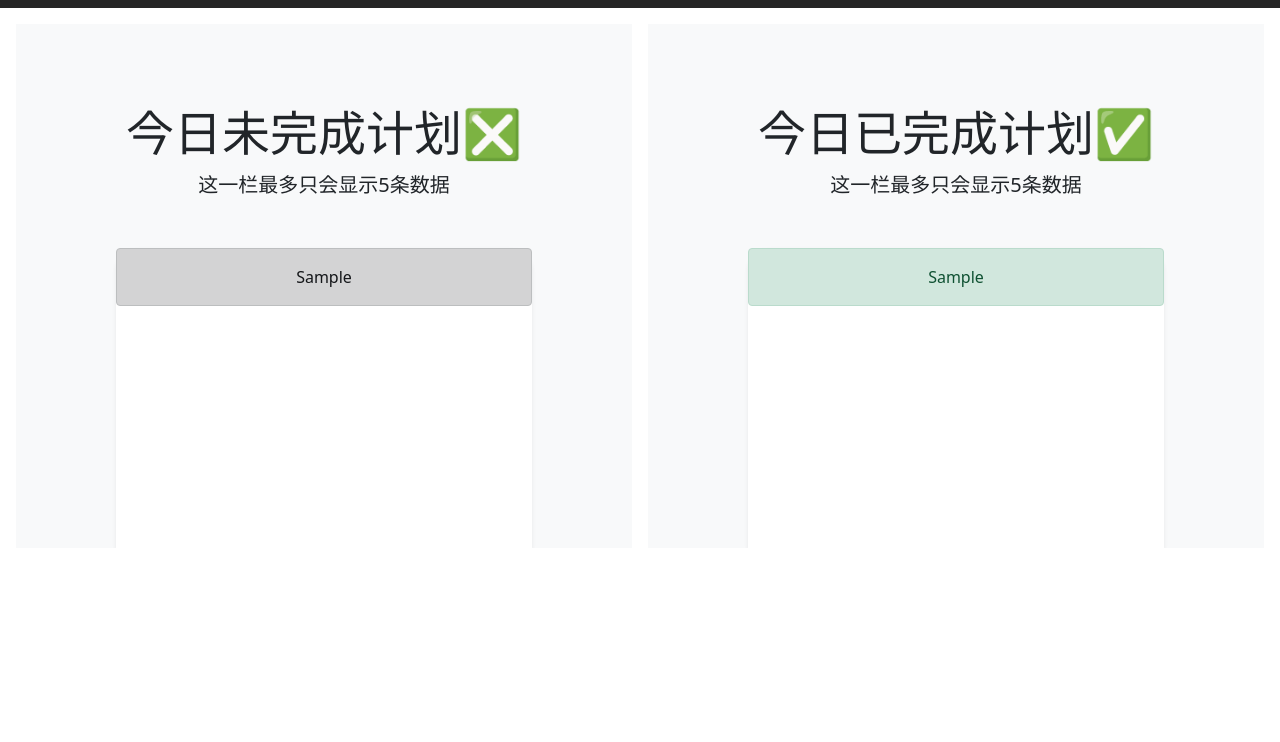
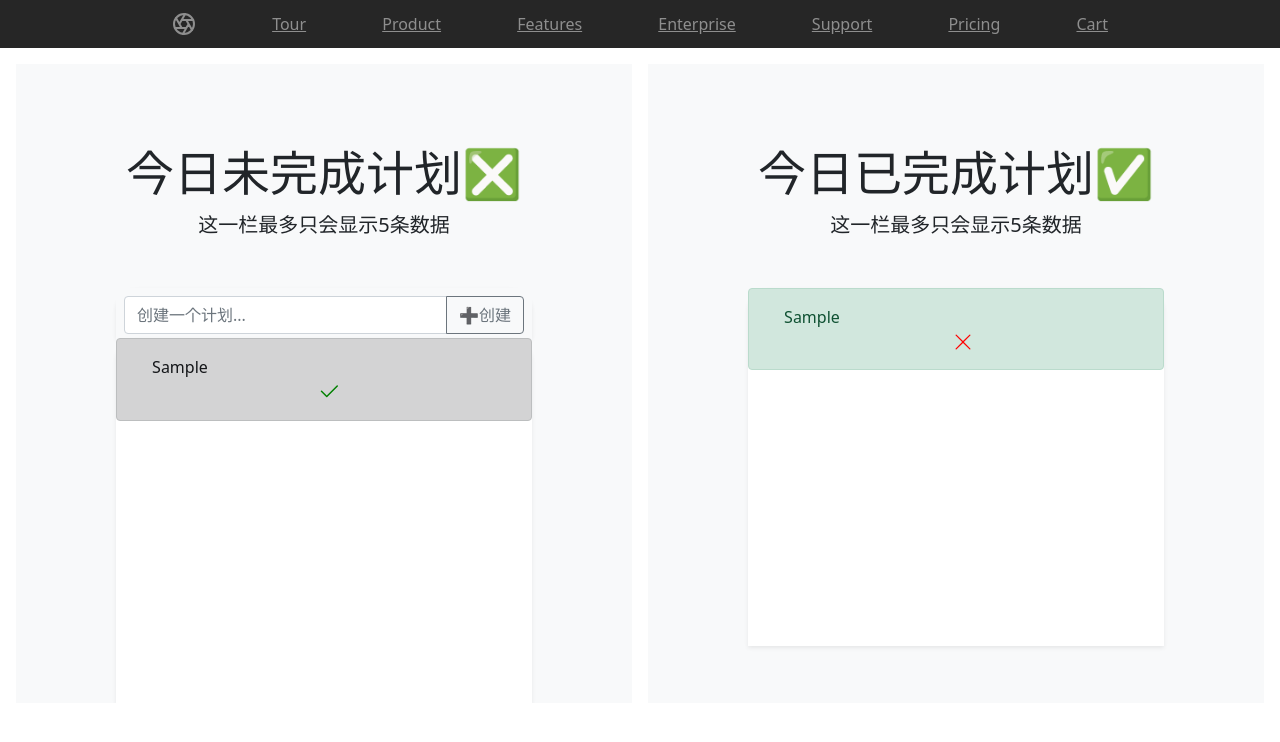
Before and after one commit to hanyun-li/RewardsProgram, a Spring app: template src/main/resources/templates/product/product.html in a window 1280 px wide. Shown: the top 742 px of the page. Run offline with Thymeleaf, Linux system fonts and the light colour scheme; the template is opened without the code that fills it: most values are stand-ins (such as "Sample title", 1, 10 or a date in 2020); data that the repository does not hold is empty.

Commit message:
完成计划相关功能

```diff
--- a/src/main/java/cloud/lihan/rewardsprogram/dao/impl/UserDaoImpl.java
+++ b/src/main/java/cloud/lihan/rewardsprogram/dao/impl/UserDaoImpl.java
@@ -67,7 +67,7 @@ public class UserDaoImpl implements UserDao {
     @Override
     public UserDocument getUserByUserDocumentId(String userId) throws IOException {
         Query query = new Query.Builder()
-                .term(t -> t.field("id").value(userId))
+                .ids(i -> i.values(userId))
                 .build();
         return this.findUserDocument(query);
     }
--- a/src/main/resources/templates/product/product.html
+++ b/src/main/resources/templates/product/product.html
@@ -27,19 +27,25 @@
                 font-size: 3.5rem;
             }
         }
+
+        .finished {
+            /*background-image: url('http://www.manongjc.com/Public/images/logo.gif');*/
+            text-decoration: none;
+        }
+
     </style>
 
 
     <!-- Custom styles for this template -->
     <link th:href="@{/product/product.css}" rel="stylesheet">
-    <link th:href="@{/dropdowns/dropdowns.css}" rel="stylesheet">
 </head>
 <body>
 
 <svg xmlns="http://www.w3.org/2000/svg" style="display: none;">
     <symbol id="bootstrap" viewBox="0 0 118 94">
         <title>Bootstrap</title>
-      <path fill-rule="evenodd" clip-rule="evenodd" d="M24.509 0c-6.733 0-11.715 5.893-11.492 12.284.214 6.14-.064 14.092-2.066 20.577C8.943 39.365 5.547 43.485 0 44.014v5.972c5.547.529 8.943 4.649 10.951 11.153 2.002 6.485 2.28 14.437 2.066 20.577C12.794 88.106 17.776 94 24.51 94H93.5c6.733 0 11.714-5.893 11.491-12.284-.214-6.14.064-14.092 2.066-20.577 2.009-6.504 5.396-10.624 10.943-11.153v-5.972c-5.547-.529-8.934-4.649-10.943-11.153-2.002-6.484-2.28-14.437-2.066-20.577C105.214 5.894 100.233 0 93.5 0H24.508zM80 57.863C80 66.663 73.436 72 62.543 72H44a2 2 0 01-2-2V24a2 2 0 012-2h18.437c9.083 0 15.044 4.92 15.044 12.474 0 5.302-4.01 10.049-9.119 10.88v.277C75.317 46.394 80 51.21 80 57.863zM60.521 28.34H49.948v14.934h8.905c6.884 0 10.68-2.772 10.68-7.727 0-4.643-3.264-7.207-9.012-7.207zM49.948 49.2v16.458H60.91c7.167 0 10.964-2.876 10.964-8.281 0-5.406-3.903-8.178-11.425-8.178H49.948z"></path>
+        <path fill-rule="evenodd" clip-rule="evenodd"
+              d="M24.509 0c-6.733 0-11.715 5.893-11.492 12.284.214 6.14-.064 14.092-2.066 20.577C8.943 39.365 5.547 43.485 0 44.014v5.972c5.547.529 8.943 4.649 10.951 11.153 2.002 6.485 2.28 14.437 2.066 20.577C12.794 88.106 17.776 94 24.51 94H93.5c6.733 0 11.714-5.893 11.491-12.284-.214-6.14.064-14.092 2.066-20.577 2.009-6.504 5.396-10.624 10.943-11.153v-5.972c-5.547-.529-8.934-4.649-10.943-11.153-2.002-6.484-2.28-14.437-2.066-20.577C105.214 5.894 100.233 0 93.5 0H24.508zM80 57.863C80 66.663 73.436 72 62.543 72H44a2 2 0 01-2-2V24a2 2 0 012-2h18.437c9.083 0 15.044 4.92 15.044 12.474 0 5.302-4.01 10.049-9.119 10.88v.277C75.317 46.394 80 51.21 80 57.863zM60.521 28.34H49.948v14.934h8.905c6.884 0 10.68-2.772 10.68-7.727 0-4.643-3.264-7.207-9.012-7.207zM49.948 49.2v16.458H60.91c7.167 0 10.964-2.876 10.964-8.281 0-5.406-3.903-8.178-11.425-8.178H49.948z"></path>
     </symbol>
 
     <symbol id="exclamation-triangle-fill" viewBox="0 0 16 16">
@@ -93,7 +99,8 @@
 
     <symbol id="trash" viewBox="0 0 16 16">
         <path d="M5.5 5.5A.5.5 0 0 1 6 6v6a.5.5 0 0 1-1 0V6a.5.5 0 0 1 .5-.5zm2.5 0a.5.5 0 0 1 .5.5v6a.5.5 0 0 1-1 0V6a.5.5 0 0 1 .5-.5zm3 .5a.5.5 0 0 0-1 0v6a.5.5 0 0 0 1 0V6z"/>
-      <path fill-rule="evenodd" d="M14.5 3a1 1 0 0 1-1 1H13v9a2 2 0 0 1-2 2H5a2 2 0 0 1-2-2V4h-.5a1 1 0 0 1-1-1V2a1 1 0 0 1 1-1H6a1 1 0 0 1 1-1h2a1 1 0 0 1 1 1h3.5a1 1 0 0 1 1 1v1zM4.118 4 4 4.059V13a1 1 0 0 0 1 1h6a1 1 0 0 0 1-1V4.059L11.882 4H4.118zM2.5 3V2h11v1h-11z"/>
+        <path fill-rule="evenodd"
+              d="M14.5 3a1 1 0 0 1-1 1H13v9a2 2 0 0 1-2 2H5a2 2 0 0 1-2-2V4h-.5a1 1 0 0 1-1-1V2a1 1 0 0 1 1-1H6a1 1 0 0 1 1-1h2a1 1 0 0 1 1 1h3.5a1 1 0 0 1 1 1v1zM4.118 4 4 4.059V13a1 1 0 0 0 1 1h6a1 1 0 0 0 1-1V4.059L11.882 4H4.118zM2.5 3V2h11v1h-11z"/>
     </symbol>
 
     <symbol id="question-circle" viewBox="0 0 16 16">
@@ -102,74 +109,33 @@
     </symbol>
 
     <symbol id="arrow-left-short" viewBox="0 0 16 16">
-      <path fill-rule="evenodd" d="M12 8a.5.5 0 0 1-.5.5H5.707l2.147 2.146a.5.5 0 0 1-.708.708l-3-3a.5.5 0 0 1 0-.708l3-3a.5.5 0 1 1 .708.708L5.707 7.5H11.5a.5.5 0 0 1 .5.5z"/>
+        <path fill-rule="evenodd"
+              d="M12 8a.5.5 0 0 1-.5.5H5.707l2.147 2.146a.5.5 0 0 1-.708.708l-3-3a.5.5 0 0 1 0-.708l3-3a.5.5 0 1 1 .708.708L5.707 7.5H11.5a.5.5 0 0 1 .5.5z"/>
     </symbol>
 
     <symbol id="arrow-right-short" viewBox="0 0 16 16">
-      <path fill-rule="evenodd" d="M4 8a.5.5 0 0 1 .5-.5h5.793L8.146 5.354a.5.5 0 1 1 .708-.708l3 3a.5.5 0 0 1 0 .708l-3 3a.5.5 0 0 1-.708-.708L10.293 8.5H4.5A.5.5 0 0 1 4 8z"/>
+        <path fill-rule="evenodd"
+              d="M4 8a.5.5 0 0 1 .5-.5h5.793L8.146 5.354a.5.5 0 1 1 .708-.708l3 3a.5.5 0 0 1 0 .708l-3 3a.5.5 0 0 1-.708-.708L10.293 8.5H4.5A.5.5 0 0 1 4 8z"/>
     </symbol>
 </svg>
 
 
 <header class="site-header sticky-top py-1">
-<!--  <nav class="container d-flex flex-column flex-md-row justify-content-between">-->
-<!--    <a class="py-2" href="#" aria-label="Product">-->
-<!--      <svg xmlns="http://www.w3.org/2000/svg" width="24" height="24" fill="none" stroke="currentColor" stroke-linecap="round" stroke-linejoin="round" stroke-width="2" class="d-block mx-auto" role="img" viewBox="0 0 24 24"><title>Product</title><circle cx="12" cy="12" r="10"/><path d="M14.31 8l5.74 9.94M9.69 8h11.48M7.38 12l5.74-9.94M9.69 16L3.95 6.06M14.31 16H2.83m13.79-4l-5.74 9.94"/></svg>-->
-<!--    </a>-->
-<!--    <a class="py-2 d-none d-md-inline-block" href="#">Tour</a>-->
-<!--    <a class="py-2 d-none d-md-inline-block" href="#">Product</a>-->
-<!--    <a class="py-2 d-none d-md-inline-block" href="#">Features</a>-->
-<!--    <a class="py-2 d-none d-md-inline-block" href="#">Enterprise</a>-->
-<!--    <a class="py-2 d-none d-md-inline-block" href="#">Support</a>-->
-<!--    <a class="py-2 d-none d-md-inline-block" href="#">Pricing</a>-->
-<!--    <a class="py-2 d-none d-md-inline-block" href="#">Cart</a>-->
-<!--  </nav>-->
+      <nav class="container d-flex flex-column flex-md-row justify-content-between">
+        <a class="py-2" href="#" aria-label="Product">
+          <svg xmlns="http://www.w3.org/2000/svg" width="24" height="24" fill="none" stroke="currentColor" stroke-linecap="round" stroke-linejoin="round" stroke-width="2" class="d-block mx-auto" role="img" viewBox="0 0 24 24"><title>Product</title><circle cx="12" cy="12" r="10"/><path d="M14.31 8l5.74 9.94M9.69 8h11.48M7.38 12l5.74-9.94M9.69 16L3.95 6.06M14.31 16H2.83m13.79-4l-5.74 9.94"/></svg>
+        </a>
+        <a class="py-2 d-none d-md-inline-block" href="#">Tour</a>
+        <a class="py-2 d-none d-md-inline-block" href="#">Product</a>
+        <a class="py-2 d-none d-md-inline-block" href="#">Features</a>
+        <a class="py-2 d-none d-md-inline-block" href="#">Enterprise</a>
+        <a class="py-2 d-none d-md-inline-block" href="#">Support</a>
+        <a class="py-2 d-none d-md-inline-block" href="#">Pricing</a>
+        <a class="py-2 d-none d-md-inline-block" href="#">Cart</a>
+      </nav>
 </header>
 
 <main>
-<!--  <div class="position-relative overflow-hidden p-3 p-md-5 m-md-3 text-center bg-light">-->
-<!--    <div class="col-md-5 p-lg-5 mx-auto my-5">-->
-<!--      <h1 class="display-4 fw-normal">Punny headline</h1>-->
-<!--      <p class="lead fw-normal">And an even wittier subheading to boot. Jumpstart your marketing efforts with this example based on Apple’s marketing pages.</p>-->
-<!--      <a class="btn btn-outline-secondary" href="#">Coming soon</a>-->
-<!--    </div>-->
-<!--    <div class="product-device shadow-sm d-none d-md-block"></div>-->
-<!--    <div class="product-device product-device-2 shadow-sm d-none d-md-block"></div>-->
-<!--  </div>-->
-
-<!--  <div class="d-md-flex flex-md-equal w-100 my-md-3 ps-md-3">-->
-<!--    <div class="bg-dark me-md-3 pt-3 px-3 pt-md-5 px-md-5 text-center text-white overflow-hidden">-->
-<!--      <div class="my-3 py-3">-->
-<!--        <h2 class="display-5">Another headline</h2>-->
-<!--        <p class="lead">And an even wittier subheading.</p>-->
-<!--      </div>-->
-<!--      <div class="bg-light shadow-sm mx-auto" style="width: 80%; height: 300px; border-radius: 21px 21px 0 0;"></div>-->
-<!--    </div>-->
-<!--    <div class="bg-light me-md-3 pt-3 px-3 pt-md-5 px-md-5 text-center overflow-hidden">-->
-<!--      <div class="my-3 p-3">-->
-<!--        <h2 class="display-5">Another headline</h2>-->
-<!--        <p class="lead">And an even wittier subheading.</p>-->
-<!--      </div>-->
-<!--      <div class="bg-dark shadow-sm mx-auto" style="width: 80%; height: 300px; border-radius: 21px 21px 0 0;"></div>-->
-<!--    </div>-->
-<!--  </div>-->
-
-<!--  <div class="d-md-flex flex-md-equal w-100 my-md-3 ps-md-3">-->
-<!--    <div class="bg-light me-md-3 pt-3 px-3 pt-md-5 px-md-5 text-center overflow-hidden">-->
-<!--      <div class="my-3 p-3">-->
-<!--        <h2 class="display-5">Another headline</h2>-->
-<!--        <p class="lead">And an even wittier subheading.</p>-->
-<!--      </div>-->
-<!--      <div class="bg-dark shadow-sm mx-auto" style="width: 80%; height: 300px; border-radius: 21px 21px 0 0;"></div>-->
-<!--    </div>-->
-<!--    <div class="bg-primary me-md-3 pt-3 px-3 pt-md-5 px-md-5 text-center text-white overflow-hidden">-->
-<!--      <div class="my-3 py-3">-->
-<!--        <h2 class="display-5">Another headline</h2>-->
-<!--        <p class="lead">And an even wittier subheading.</p>-->
-<!--      </div>-->
-<!--      <div class="bg-light shadow-sm mx-auto" style="width: 80%; height: 300px; border-radius: 21px 21px 0 0;"></div>-->
-<!--    </div>-->
-<!--  </div>-->
 
     <div class="d-md-flex flex-md-equal w-100 my-md-3 ps-md-3">
         <div class="bg-light me-md-3 pt-3 px-3 pt-md-5 px-md-5 text-center overflow-hidden">
@@ -177,10 +143,29 @@
                 <h2 class="display-5">今日未完成计划❎</h2>
                 <p class="lead">这一栏最多只会显示5条数据</p>
             </div>
-      <div th:each="todayUnfinishedPlan : ${todayUnfinishedPlans}" class="bg-body shadow-sm mx-auto" style="width: 80%; height: 300px; border-radius: 21px 21px 0 0;">
 
-        <div class="alert alert-dark" role="alert" th:text="${todayUnfinishedPlan.planInfo}"></div>
+            <div class="bg-body shadow-sm mx-auto" style="width: 80%; height: 50px; border-radius: 21px 21px 0 0;">
+                <form method="post" class="p-2 mb-2 bg-light border-bottom" action="/plan">
+                    <div class="input-group mb-3"\>
+                        <input type="text" name="planInfo" class="form-control" placeholder="创建一个计划..." aria-label="创建一个计划..." aria-describedby="button-addon2">
+                        <button class="btn btn-outline-secondary" type="submit" id="button-addon2">
+                            ➕创建
+                        </button>
+                    </div>
+                </form>
+            </div>
 
+            <div class="bg-body shadow-sm mx-auto" style="width: 80%; height: 365px; border-radius: 21px 21px 0 0;">
+                <div th:each="todayUnfinishedPlan : ${todayUnfinishedPlans}" class="alert alert-dark" role="alert">
+                    <div style="text-align:left; width: 90%; display: inline-block" th:text="${todayUnfinishedPlan.planInfo}"></div>
+                    <div style="text-align:right; width: 9%; display: inline-block">
+                        <a th:href="@{/plan/finish(id=${todayUnfinishedPlan.id})}" class='finished'>
+                            <svg xmlns="http://www.w3.org/2000/svg" style="color: green" width="24" height="24" fill="currentColor" class="bi bi-check2" viewBox="0 0 16 16">
+                                <path d="M13.854 3.646a.5.5 0 0 1 0 .708l-7 7a.5.5 0 0 1-.708 0l-3.5-3.5a.5.5 0 1 1 .708-.708L6.5 10.293l6.646-6.647a.5.5 0 0 1 .708 0z"/>
+                            </svg>
+                        </a>
+                    </div>
+                </div>
             </div>
         </div>
 
@@ -189,78 +174,25 @@
                 <h2 class="display-5">今日已完成计划✅</h2>
                 <p class="lead">这一栏最多只会显示5条数据</p>
             </div>
-      <div th:each="todayFinishedPlan : ${todayFinishedPlans}" class="bg-body shadow-sm mx-auto" style="width: 80%; height: 300px; border-radius: 21px 21px 0 0;">
+            <div class="bg-body shadow-sm mx-auto" style="width: 80%; height: 358px; border-radius: 21px 21px 0 0;">
 
-        <div class="alert alert-success" role="alert" th:text="${todayFinishedPlan.planInfo}"></div>
+                <div th:each="todayFinishedPlan : ${todayFinishedPlans}" class="alert alert-success" role="alert">
+                    <div style="text-align:left; width: 90%; display: inline-block" th:text="${todayFinishedPlan.planInfo}">
+                    </div>
+                    <div style="text-align:right; width: 9%; display: inline-block">
+                        <a th:href="@{/plan/delete(id=${todayFinishedPlan.id})}" class='finished'>
+                            <svg xmlns="http://www.w3.org/2000/svg" style="color: red" width="20" height="20" fill="currentColor" class="bi bi-x-lg" viewBox="0 0 16 16">
+                                <path d="M2.146 2.854a.5.5 0 1 1 .708-.708L8 7.293l5.146-5.147a.5.5 0 0 1 .708.708L8.707 8l5.147 5.146a.5.5 0 0 1-.708.708L8 8.707l-5.146 5.147a.5.5 0 0 1-.708-.708L7.293 8 2.146 2.854Z"/>
+                            </svg>
+                        </a>
+                    </div>
+                </div>
 
             </div>
         </div>
     </div>
 
-<!--  <div class="d-md-flex flex-md-equal w-100 my-md-3 ps-md-3">-->
-<!--    <div class="bg-light me-md-3 pt-3 px-3 pt-md-5 px-md-5 text-center overflow-hidden">-->
-<!--      <div class="my-3 p-3">-->
-<!--        <h2 class="display-5">Another headline</h2>-->
-<!--        <p class="lead">And an even wittier subheading.</p>-->
-<!--      </div>-->
-<!--      <div class="bg-body shadow-sm mx-auto" style="width: 80%; height: 300px; border-radius: 21px 21px 0 0;"></div>-->
-<!--    </div>-->
-<!--    <div class="bg-light me-md-3 pt-3 px-3 pt-md-5 px-md-5 text-center overflow-hidden">-->
-<!--      <div class="my-3 py-3">-->
-<!--        <h2 class="display-5">Another headline</h2>-->
-<!--        <p class="lead">And an even wittier subheading.</p>-->
-<!--      </div>-->
-<!--      <div class="bg-body shadow-sm mx-auto" style="width: 80%; height: 300px; border-radius: 21px 21px 0 0;"></div>-->
-<!--    </div>-->
-<!--  </div>-->
 </main>
-
-<!--<footer class="container py-5">-->
-<!--  <div class="row">-->
-<!--    <div class="col-12 col-md">-->
-<!--      <svg xmlns="http://www.w3.org/2000/svg" width="24" height="24" fill="none" stroke="currentColor" stroke-linecap="round" stroke-linejoin="round" stroke-width="2" class="d-block mb-2" role="img" viewBox="0 0 24 24"><title>Product</title><circle cx="12" cy="12" r="10"/><path d="M14.31 8l5.74 9.94M9.69 8h11.48M7.38 12l5.74-9.94M9.69 16L3.95 6.06M14.31 16H2.83m13.79-4l-5.74 9.94"/></svg>-->
-<!--      <small class="d-block mb-3 text-muted">&copy; 2017–2021</small>-->
-<!--    </div>-->
-<!--    <div class="col-6 col-md">-->
-<!--      <h5>Features</h5>-->
-<!--      <ul class="list-unstyled text-small">-->
-<!--        <li><a class="link-secondary" href="#">Cool stuff</a></li>-->
-<!--        <li><a class="link-secondary" href="#">Random feature</a></li>-->
-<!--        <li><a class="link-secondary" href="#">Team feature</a></li>-->
-<!--        <li><a class="link-secondary" href="#">Stuff for developers</a></li>-->
-<!--        <li><a class="link-secondary" href="#">Another one</a></li>-->
-<!--        <li><a class="link-secondary" href="#">Last time</a></li>-->
-<!--      </ul>-->
-<!--    </div>-->
-<!--    <div class="col-6 col-md">-->
-<!--      <h5>Resources</h5>-->
-<!--      <ul class="list-unstyled text-small">-->
-<!--        <li><a class="link-secondary" href="#">Resource name</a></li>-->
-<!--        <li><a class="link-secondary" href="#">Resource</a></li>-->
-<!--        <li><a class="link-secondary" href="#">Another resource</a></li>-->
-<!--        <li><a class="link-secondary" href="#">Final resource</a></li>-->
-<!--      </ul>-->
-<!--    </div>-->
-<!--    <div class="col-6 col-md">-->
-<!--      <h5>Resources</h5>-->
-<!--      <ul class="list-unstyled text-small">-->
-<!--        <li><a class="link-secondary" href="#">Business</a></li>-->
-<!--        <li><a class="link-secondary" href="#">Education</a></li>-->
-<!--        <li><a class="link-secondary" href="#">Government</a></li>-->
-<!--        <li><a class="link-secondary" href="#">Gaming</a></li>-->
-<!--      </ul>-->
-<!--    </div>-->
-<!--    <div class="col-6 col-md">-->
-<!--      <h5>About</h5>-->
-<!--      <ul class="list-unstyled text-small">-->
-<!--        <li><a class="link-secondary" href="#">Team</a></li>-->
-<!--        <li><a class="link-secondary" href="#">Locations</a></li>-->
-<!--        <li><a class="link-secondary" href="#">Privacy</a></li>-->
-<!--        <li><a class="link-secondary" href="#">Terms</a></li>-->
-<!--      </ul>-->
-<!--    </div>-->
-<!--  </div>-->
-<!--</footer>-->
 
 <script th:src="@{/assets/dist/js/bootstrap.bundle.min.js}"></script>
 
```
Also changed, not shown: src/main/java/cloud/lihan/rewardsprogram/controller/PlanController.java (+75 -8 lines), src/main/java/cloud/lihan/rewardsprogram/service/impl/PlanServiceImpl.java (+33 -6 lines), src/main/java/cloud/lihan/rewardsprogram/service/inner/PlanService.java (+10 -0 lines). Lines whose indentation alone changed are shown as unchanged.
